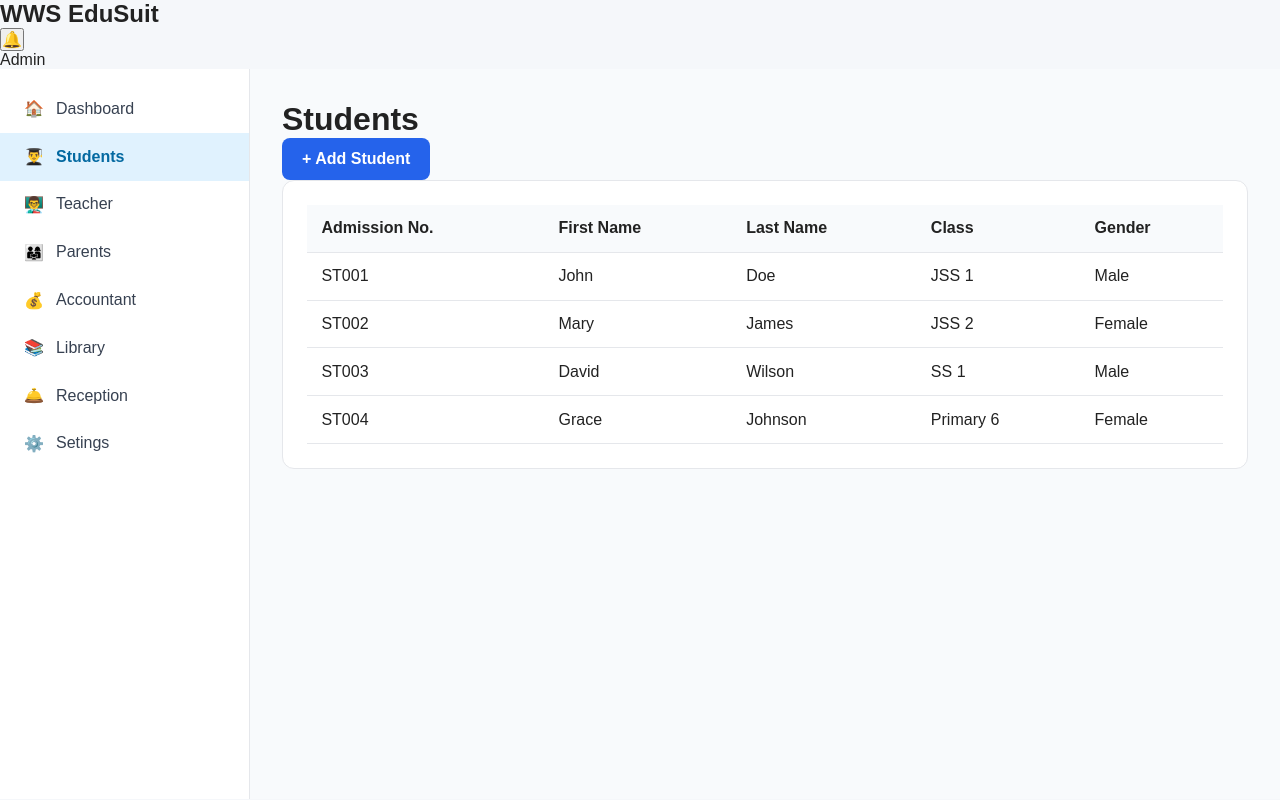
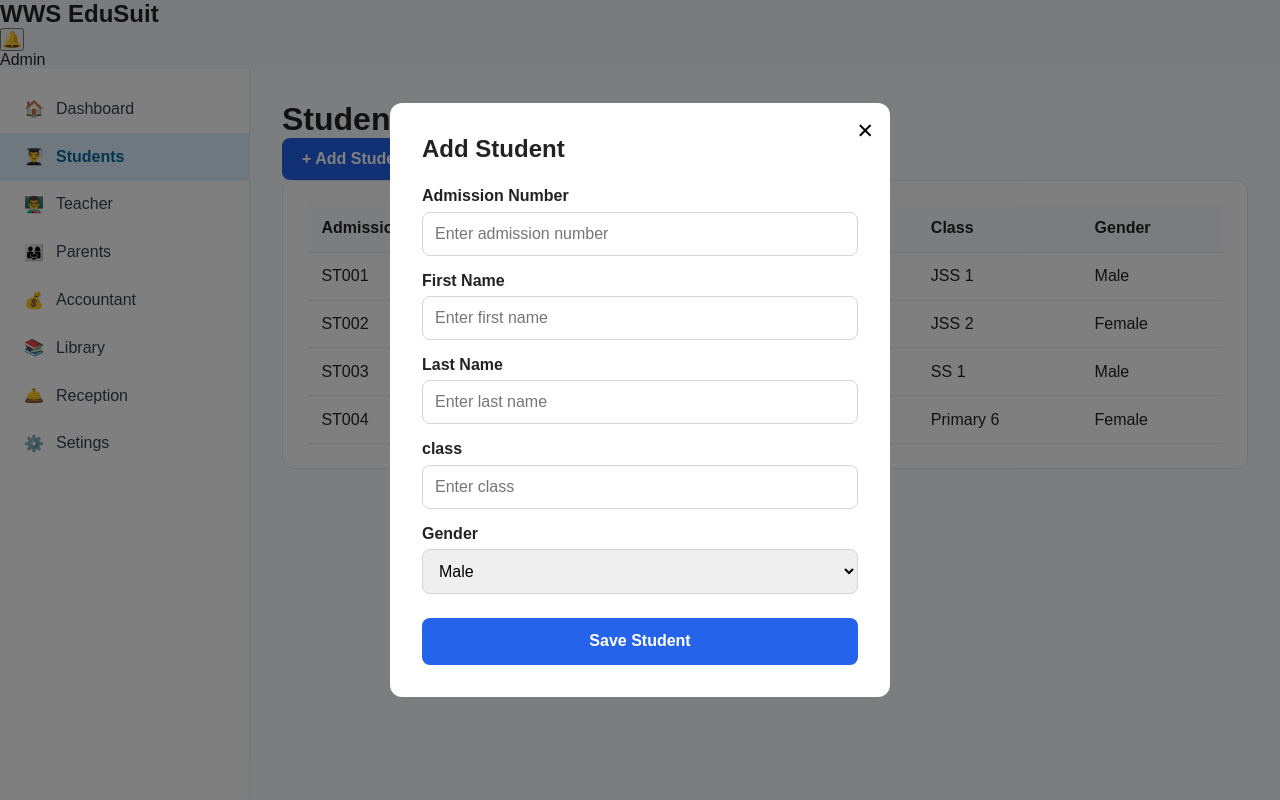
Before and after one commit to WeMoren/wws-edusuite, a React (Vite) app in the folder client/: page /dashboard/students in a window 1280 px wide. Both pictures are taken after a click on the button "+ Add Student". Built offline with nearby package versions, Linux system fonts and the light colour scheme.

Commit message:
Built add student modal and form UI

```diff
--- /dev/null
+++ b/client/src/components/students/StudentModal/StudentModal.css
@@ -0,0 +1,79 @@
+.student-modal-overlay{
+    position: fixed;
+    inset: 0;
+    display: flex;
+    justify-content: center;
+    align-items: center;
+    background: rgba(0, 0, 0, .5);
+}
+
+
+.student-modal{
+    width: 500px;
+    max-width: 90%;
+    background: white;
+    padding: 2rem;
+    border-radius: 12px;
+    position: relative;
+}
+
+.student-modal__close{
+    position: absolute;
+    top: 1rem;
+    right: 1rem;
+    border: none;
+    background: transparent;
+    font-size: 1.3rem;
+    cursor: pointer;
+}
+
+.student-form{
+    display: flex;
+    flex-direction: column;
+    gap: 1rem;
+    margin-top: 1.5rem;
+}
+
+.student-form__group{
+    display: flex;
+    flex-direction: column;
+    gap: 0.4rem;
+
+}
+
+.student-form label{
+    font-weight: 600;
+
+}
+
+.student-form input,
+.student-form select{
+    padding: 0.75em;
+    border: 1px solid #d1d5db;
+    border-radius: 8px;
+    font-size: 1rem;
+
+}
+
+.student-form input:focus,
+.student-form select:focus{
+    outline: none;
+    border-color: #2563eb;
+
+}
+
+
+.student-form__button{
+    margin-top: 0.5rem;
+    padding: 0.9em;
+    border: none;
+    border-radius: 8px;
+    background: #2563eb;
+    color: white;
+    font-size: 1rem;
+    font-weight: 600;
+    cursor: pointer;
+}
+.student-form__button:hover{
+    background: #1d4ed8;
+}
--- /dev/null
+++ b/client/src/components/students/StudentModal/StudentModal.jsx
@@ -0,0 +1,59 @@
+import React from 'react'
+import "./StudentModal.css"
+
+const StudentModal = ({onClose}) => {
+  return (
+    <div className='student-modal-overlay'
+             onClick={onClose}>
+
+        <div className="student-modal"
+             onClick={(e) => e.stopPropagation() }>
+
+            <h2>Add Student</h2>
+
+            <button className="student-modal__close"
+                onClick={onClose}
+            >
+                 ✕
+            </button>
+            <form action="" className="student-form">
+                <div className="student-form__group">
+                    <label htmlFor="">Admission Number</label>
+                    <input type="text" placeholder='Enter admission number' />
+
+                </div>
+
+                <div className="student-form__group">
+                    <label htmlFor="">First Name</label>
+                    <input type="text" placeholder='Enter first name'/>
+                </div>
+
+                <div className="student-form__group">
+                    <label htmlFor="">Last Name</label>
+                    <input type="text" placeholder='Enter last name'/>
+                </div>
+
+                <div className="student-form__group">
+                    <label htmlFor="">class</label>
+                    <input type="text" placeholder='Enter class' />
+                </div>
+
+                <div className="student-form__group">
+                    <label htmlFor="">Gender</label>
+
+                    <select name="" id="">
+                        <option value="">Male</option>
+                        <option value="">Female</option>
+                    </select>
+                </div>
+
+                <button type='submit' className="student-form__button">
+                    Save Student
+                </button>
+            </form>
+        </div>
+    </div>
+  )
+}
+
+export default StudentModal
--- a/client/src/pages/dashboard/Students.jsx
+++ b/client/src/pages/dashboard/Students.jsx
@@ -1,18 +1,30 @@
-import React from 'react'
+import React, {useState} from 'react'
 import StudentTable from '../../components/students/StudentTable'
 import "./Students.css"
+import StudentModal from '../../components/students/StudentModal/StudentModal'
+
 const Students = () => {
+    const [showModal, setShowModal] = useState(false)
   return (
     <div className='student-page'>
         <div className="students-page__header">
              <h1>Students</h1>
 
-             <button className="students-page__button">
+             <button
+                 className="students-page__button"
+                onClick={() => setShowModal(true)}
+             >
                 + Add Student
              </button>
         </div>
 
         <StudentTable/>
+
+        {showModal && (
+            <StudentModal
+                onClose={() => setShowModal(false) }
+        />)}
+
     </div>
   )
 }
```
